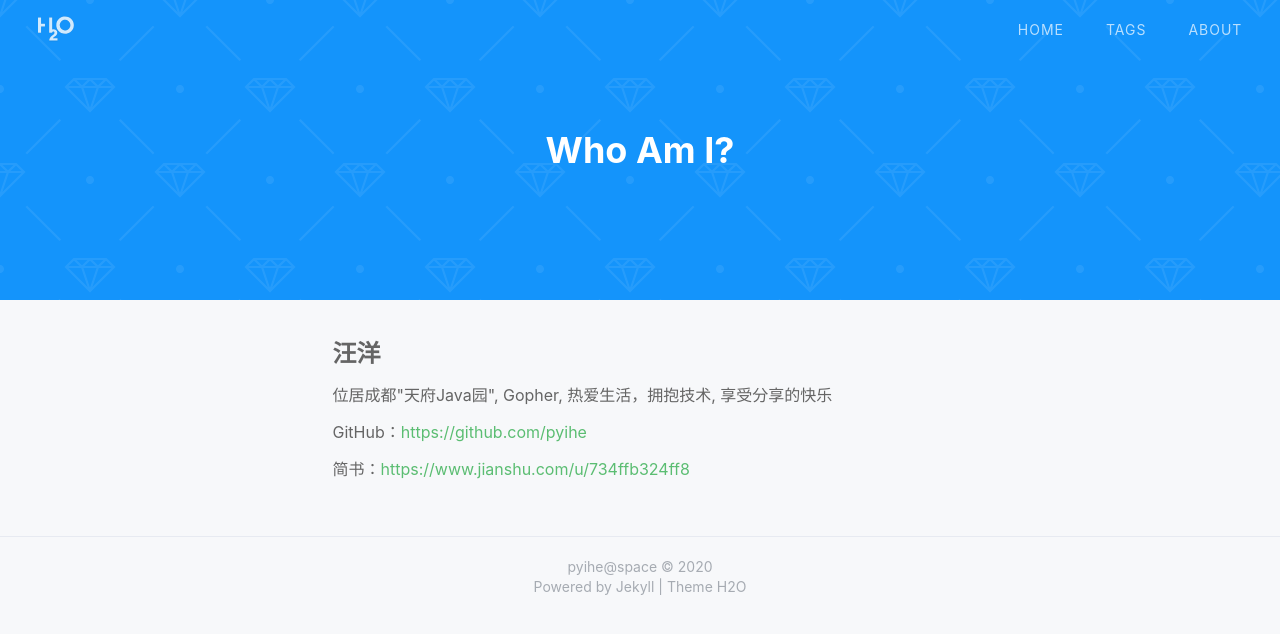
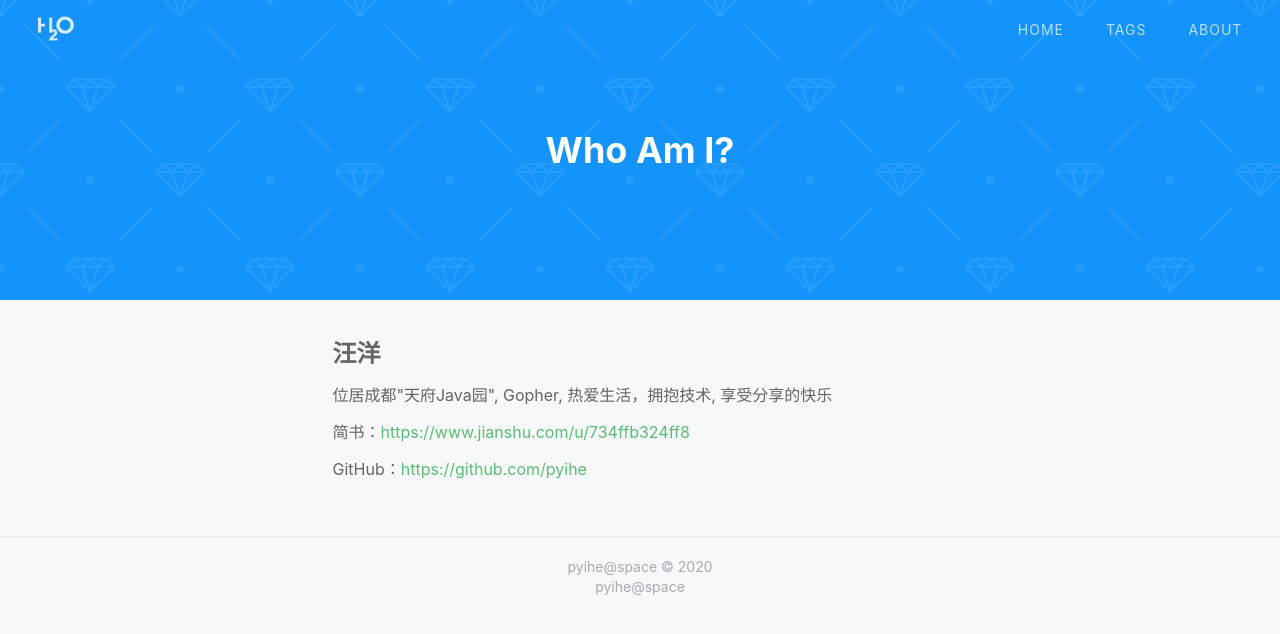
Before and after one commit to pyihe/pyihe.github.io, a Jekyll site: the page built from about.html, in a window 1280 px wide. Shown: the top 634 px of the page. Built offline with Jekyll 4.4.1, drawn with Linux system fonts in a browser that asks for light colours; nearby versions of some CDN libraries; a style sheet for code colours, icons or effects is not loaded.

Commit message:
fix some bug

```diff
--- a/_config.yml
+++ b/_config.yml
@@ -27,7 +27,7 @@ footer:
 # Author 配置博主信息
 author: '汪洋'
 nickname: 'hong'
-bio: 'Go语言爱好者，后端开发'
+bio: 'Go语言爱好者, 后端开发'
 avatar: '/assets/img/head_url.png'
 
 # Search
@@ -46,7 +46,7 @@ mathjax: true
 
 # Share
 social-share: true
-social-share-items: ['wechat', 'weibo', 'douban', 'twitter']
+social-share-items: ['wechat', 'weibo', 'douban']
 
 # theme color 主题皮肤
 theme-color: 'default'  # pink or default
@@ -57,8 +57,8 @@ postPatterns: 'glamorous'
 # SNS settings 配置社交网站
 # url: email, weibo, zhihu, twitter, instagram, juejin, github, douban, facebook, dribble, uicn, jianshu, medium, linkedin
 sns:
+  github: '//github.com/pyihe'
   jianshu: '//www.jianshu.com/u/734ffb324ff8'
-  github: '//github.com/pyihe'
 
 # Tags 设置标签
 recommend-tags: true # whether or not display recommend-tags on the sidebar
--- a/_includes/footer.html
+++ b/_includes/footer.html
@@ -7,5 +7,5 @@
   {% endunless %}
   {{ current }}
   </section>
-  <section>Powered by <a href="//jekyllrb.com">Jekyll</a> | <a href="https://github.com/kaeyleo/jekyll-theme-H2O">Theme H2O</a></section>
+  <section><a href="https://www.jianshu.com/u/734ffb324ff8">pyihe@space</a></section>
 </footer>
--- a/about.html
+++ b/about.html
@@ -16,9 +16,9 @@ layout: default
         <br/>
         <p>位居成都"天府Java园", Gopher, 热爱生活，拥抱技术, 享受分享的快乐</p>
         <br/>
+        <p>简书：<a target="_blank" href="https://www.jianshu.com/u/734ffb324ff8"  style="color:#5bbd72;">https://www.jianshu.com/u/734ffb324ff8</a></p>
+        <br/>
         <p>GitHub：<a target="_blank" href="https://github.com/pyihe" style="color:#5bbd72;">https://github.com/pyihe</a></p>
-        <br/>
-        <p>简书：<a target="_blank" href="https://www.jianshu.com/u/734ffb324ff8"  style="color:#5bbd72;">https://www.jianshu.com/u/734ffb324ff8</a></p>
         <br/>
     </ul>
 
```
Also changed, not shown: _posts/2020-05-27-Github搭建个人博客.md (added, +31 -0 lines), screenshot/2020-05-27/build_github_pages01.jpg (added), screenshot/2020-05-27/build_github_pages02.jpg (added), screenshot/2020-05-27/build_github_pages03.jpg (added).
